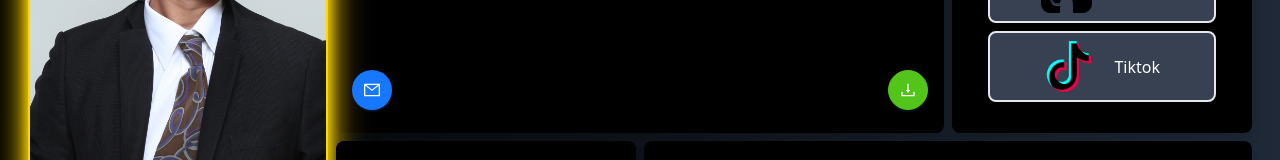
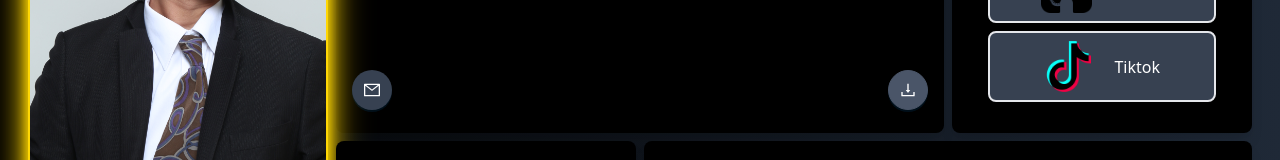
Before and after one commit to d4Nc0D31902/Daniel-Angelo-O.-Rodriguez, a React (Vite) app: page / in a window 1280 px wide. Shown: the part 263-423 px from the top of the page. Built offline with nearby package versions, Linux system fonts and the light colour scheme.

Commit message:
buttons isDarkTheme

```diff
--- a/src/App.jsx
+++ b/src/App.jsx
@@ -169,7 +169,11 @@ const Portfolio = () => {
                     href="https://mail.google.com/mail/?view=cm&fs=1&to=danielrodri1902@gmail.com"
                     target="_blank"
                     rel="noopener noreferrer"
-                    className="flex items-center justify-center rounded-full p-2"
+                    className={`flex items-center justify-center rounded-full p-2 ${
+                      isDarkTheme
+                        ? "bg-gray-700 text-white"
+                        : "bg-blue-500 text-white"
+                    }`}
                     size="large"
                   />
                 </Tooltip>
@@ -180,10 +184,12 @@ const Portfolio = () => {
                     icon={<DownloadOutlined />}
                     href="../images/Resume.pdf"
                     download
-                    className="flex items-center justify-center rounded-full p-2"
+                    className={`flex items-center justify-center rounded-full p-2 ${
+                      isDarkTheme ? "bg-gray-700 text-white" : "#52c41a"
+                    }`}
                     style={{
-                      backgroundColor: "#52c41a",
-                      borderColor: "#52c41a",
+                      backgroundColor: isDarkTheme ? "#4a5568" : "#52c41a",
+                      borderColor: isDarkTheme ? "#4a5568" : "#52c41a",
                     }}
                     size="large"
                   />
@@ -197,7 +203,11 @@ const Portfolio = () => {
                   href="https://mail.google.com/mail/?view=cm&fs=1&to=danielrodri1902@gmail.com"
                   target="_blank"
                   rel="noopener noreferrer"
-                  className="flex items-center justify-center rounded-full p-2"
+                  className={`flex items-center justify-center rounded-full p-2 ${
+                    isDarkTheme
+                      ? "bg-gray-700 text-white"
+                      : "bg-white text-black"
+                  }`}
                   size="large"
                 />
 
@@ -206,8 +216,13 @@ const Portfolio = () => {
                   icon={<DownloadOutlined />}
                   href="../images/Resume.pdf"
                   download
-                  className="flex items-center justify-center rounded-full p-2"
-                  style={{ backgroundColor: "#52c41a", borderColor: "#52c41a" }}
+                  className={`flex items-center justify-center rounded-full p-2 ${
+                    isDarkTheme ? "bg-gray-700 text-white" : "#52c41a"
+                  }`}
+                  style={{
+                    backgroundColor: isDarkTheme ? "#4a5568" : "#52c41a",
+                    borderColor: isDarkTheme ? "#4a5568" : "#52c41a",
+                  }}
                   size="large"
                 />
               </>
@@ -279,7 +294,9 @@ const Portfolio = () => {
                 <div
                   key={index}
                   className={`p-2 w-[250px] rounded-lg flex items-center gap-10 border-2 shadow-md ${
-                    isDarkTheme ? "bg-gray-800 text-white" : "bg-white text-black"
+                    isDarkTheme
+                      ? "bg-gray-800 text-white"
+                      : "bg-white text-black"
                   }`}
                 >
                   <img
```
